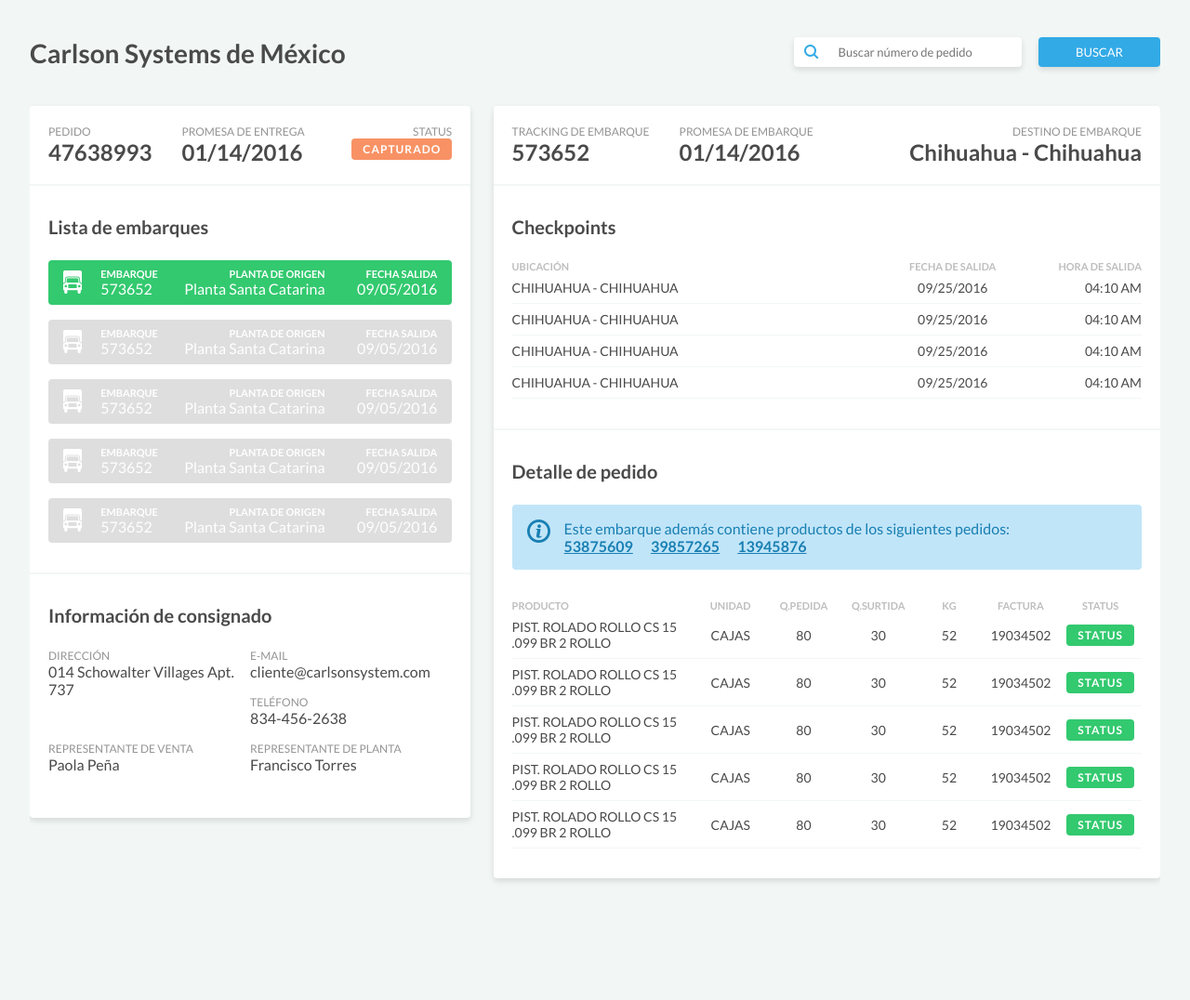
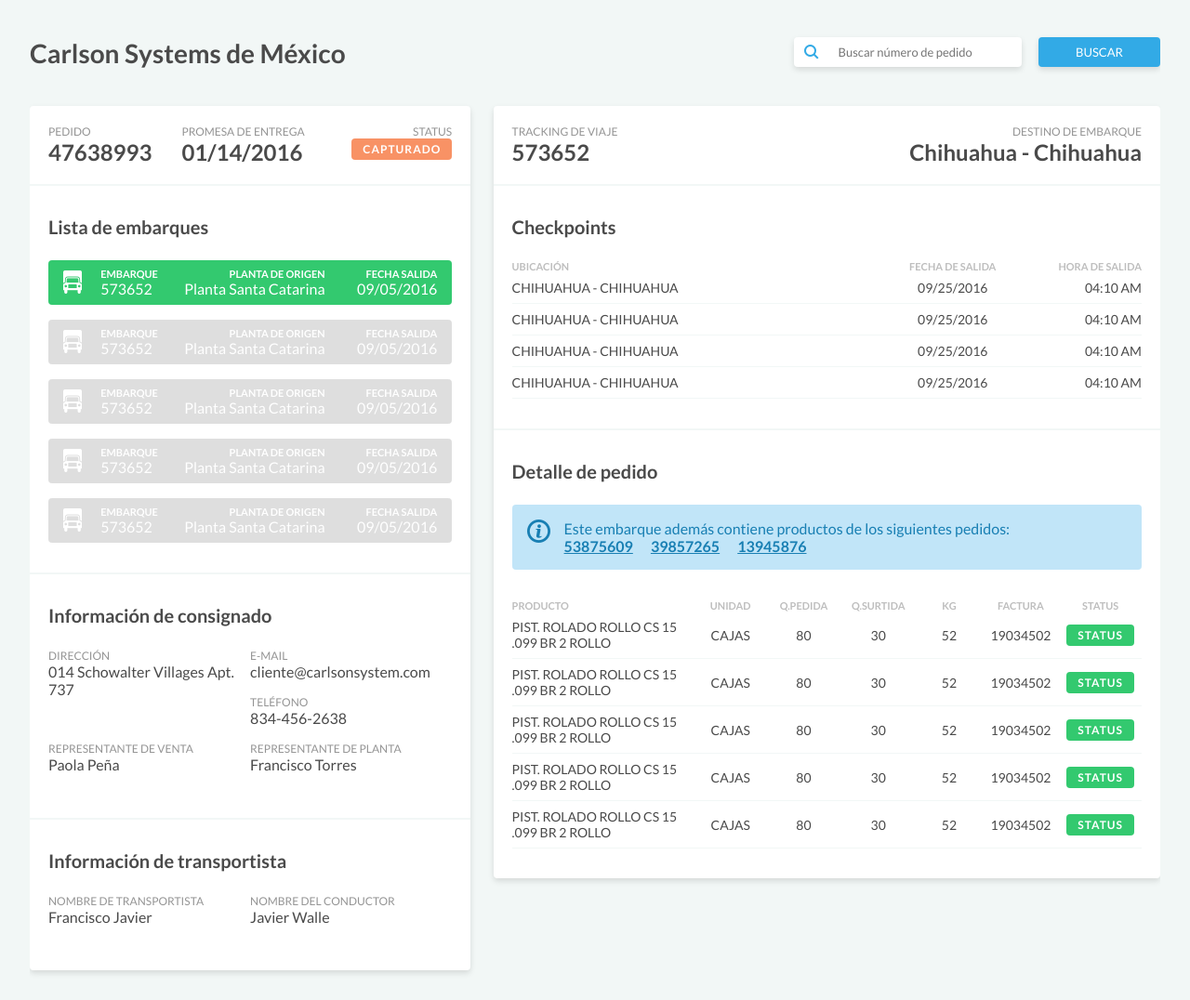
Before and after one commit to DisruptiveAngels/proact-front, a website: page shipment.html in a window 1280 px wide. Shown: the whole page at 93% size. Before the commit the page ends 977 px from the top, so only its background shows below. Drawn offline with Linux system fonts and the light colour scheme.

Commit message:
Remove shipment date

```diff
--- a/shipment.html
+++ b/shipment.html
@@ -173,19 +173,35 @@
           </li>
         </ul>
       </div>
+
+      <div class="card-section">
+        <h4 class="card-title">Información de transportista</h4>
+
+        <ul class="clientInfo">
+          <li class="clientInfo-item">
+            <p class="card-tag">Nombre de Transportista</p>
+            <p class="clientInfo-data">Francisco Javier</p>
+          </li>
+
+          <li class="clientInfo-item">
+            <p class="card-tag">Nombre del conductor</p>
+            <p class="clientInfo-data">Javier Walle</p>
+          </li>
+        </ul>
+      </div>
     </section>
 
     <section class="card card-orderTracking">
       <header class="card-header">
         <div class="card-orderTracking-shipment">
-          <p class="card-tag">Tracking de embarque</p>
+          <p class="card-tag">Tracking de viaje</p>
           <p class="card-header-data">573652</p>
         </div>
 
-        <div class="card-orderTracking-shipment">
+        <!-- <div class="card-orderTracking-shipment">
           <p class="card-tag">Promesa de Embarque</p>
           <p class="card-header-data">01/14/2016</p>
-        </div>
+        </div> -->
 
         <div class="card-orderTracking-destination">
           <p class="card-tag">Destino de embarque</p>
```
